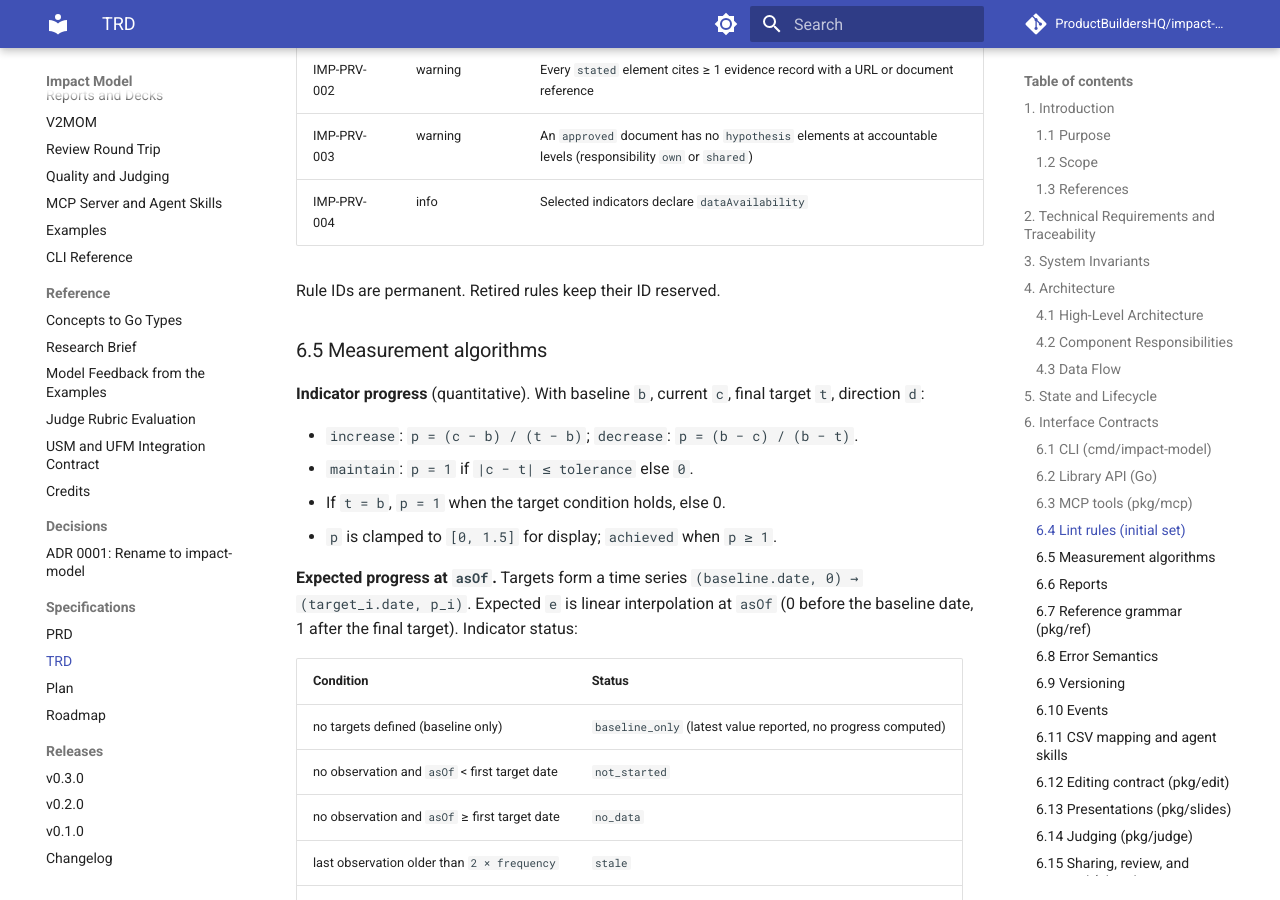
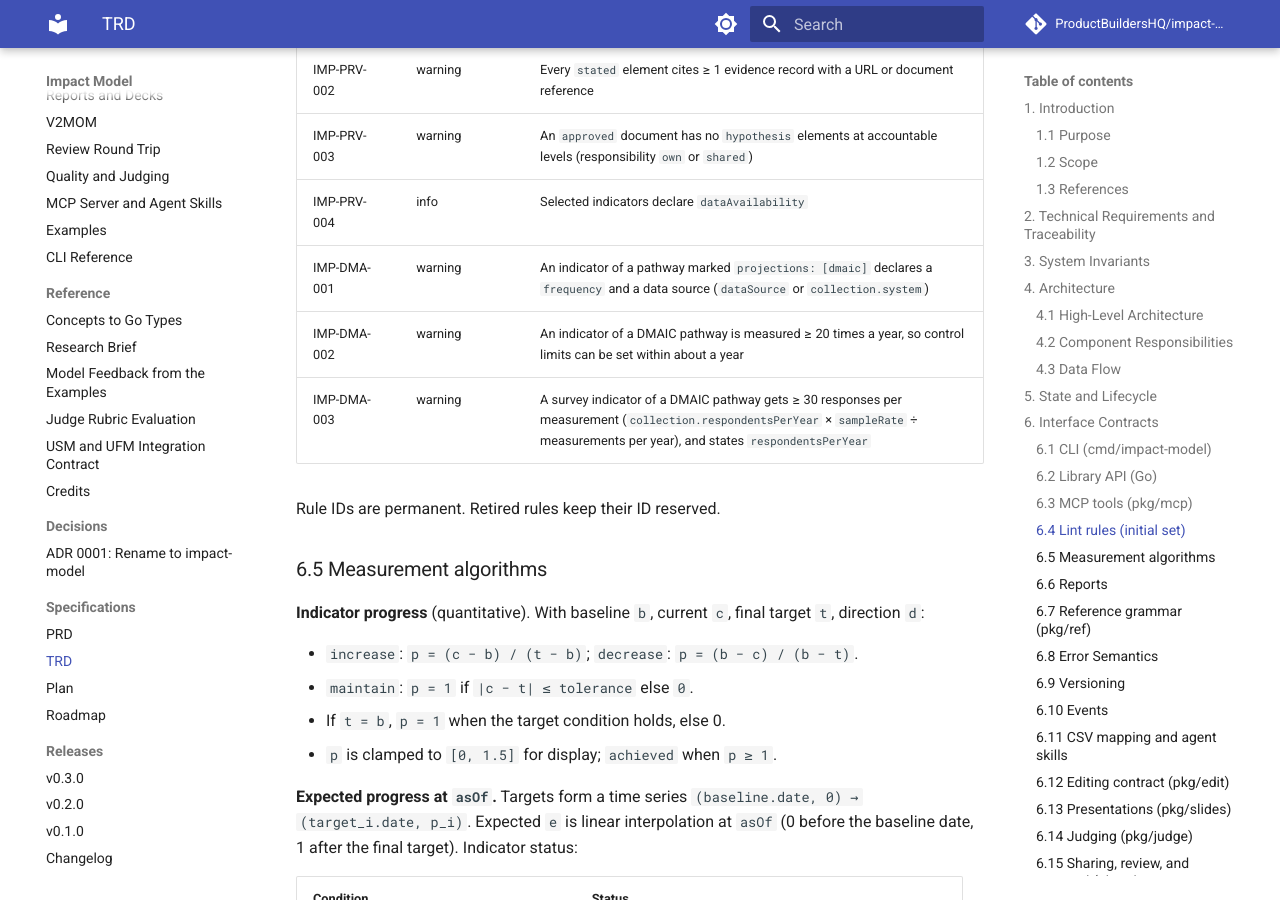
Before and after one commit to ProductBuildersHQ/theoryofchange-spec, an MkDocs documentation site: the page built from docs/specs/initiatives/INIT-THEORYOFCHANGESPEC-001/TRD.md, in a window 1280 px wide and 900 px high, scrolled down 17874 px. Built offline with MkDocs 1.6.1 and Material for MkDocs 9.7.7, drawn with Linux system fonts in a browser that asks for light colours; comment, search, counter and statistics services are not loaded.

Commit message:
docs: describe the DMAIC readiness rules
Refs: RMI-IMPACTMODEL-006

Co-Authored-By: Claude Opus 5.5 <noreply@anthropic.com>

```diff
--- a/docs/specs/initiatives/INIT-THEORYOFCHANGESPEC-001/TRD.md
+++ b/docs/specs/initiatives/INIT-THEORYOFCHANGESPEC-001/TRD.md
@@ -384,6 +384,9 @@ Severity `error` blocks GO; `warning` is reported; `info` is advisory.
 | IMP-PRV-002 | warning | Every `stated` element cites ≥ 1 evidence record with a URL or document reference |
 | IMP-PRV-003 | warning | An `approved` document has no `hypothesis` elements at accountable levels (responsibility `own` or `shared`) |
 | IMP-PRV-004 | info | Selected indicators declare `dataAvailability` |
+| IMP-DMA-001 | warning | An indicator of a pathway marked `projections: [dmaic]` declares a `frequency` and a data source (`dataSource` or `collection.system`) |
+| IMP-DMA-002 | warning | An indicator of a DMAIC pathway is measured ≥ 20 times a year, so control limits can be set within about a year |
+| IMP-DMA-003 | warning | A survey indicator of a DMAIC pathway gets ≥ 30 responses per measurement (`collection.respondentsPerYear` × `sampleRate` ÷ measurements per year), and states `respondentsPerYear` |
 
 Rule IDs are permanent. Retired rules keep their ID reserved.
 
```
Also changed, not shown: README.md (+1 -1 lines), docs/guides/cli.md (+1 -1 lines), docs/guides/quality-and-judging.md (+2 -1 lines), docs/index.md (+1 -1 lines).
